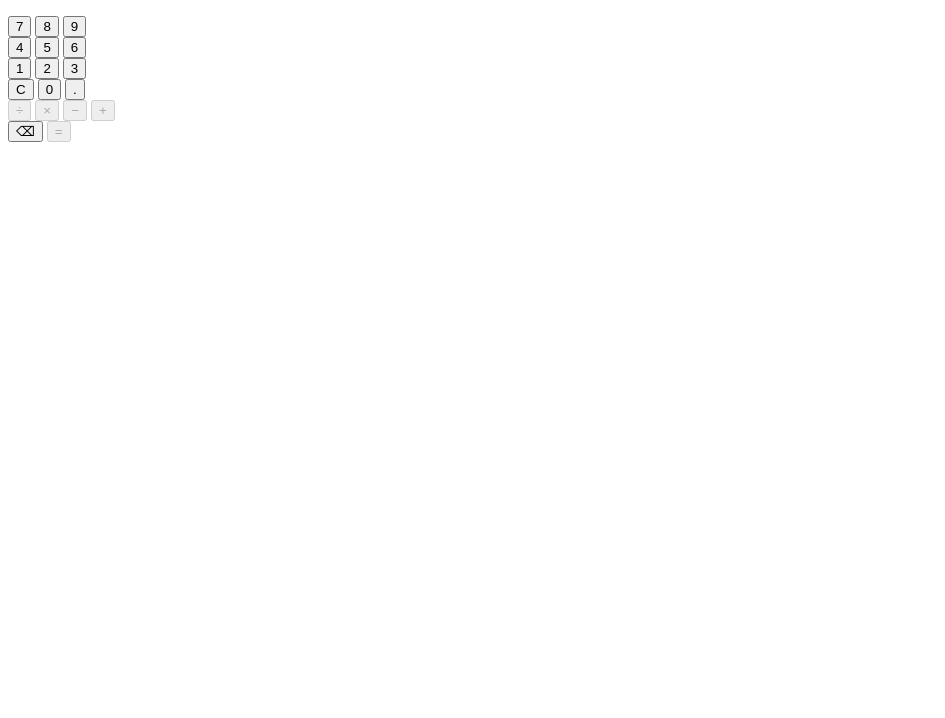
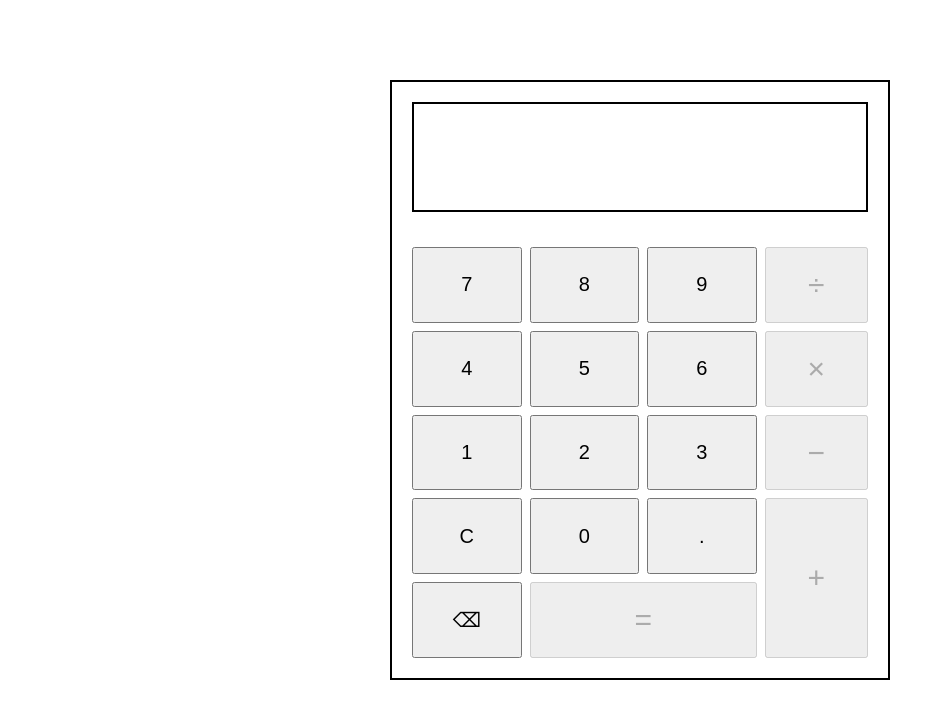
Before and after one commit to potaytocheeps/calculator, a plain HTML site: page index.html in a window 1280 px wide. Shown: the whole page, without its empty margins (0-945 px from the left). Drawn offline with Linux system fonts and the light colour scheme.

Commit message:
Modify layout and content structure of calculator
Also created styles.css and added a link to it from the index.html
file.

```diff
--- a/index.html
+++ b/index.html
@@ -4,6 +4,7 @@
   <meta charset="UTF-8">
   <title>Calculator</title>
   <script src="script.js" defer></script>
+  <link rel="stylesheet" href="./styles.css">
 </head>
 <body>
   <div class="calculator-container">
@@ -37,6 +38,11 @@
             <button class="button-0 number-button">0</button>
             <button class="button-decimal">.</button>
           </div>
+
+          <div class="miscellaneous-buttons-container row">
+            <button class="button-backspace">&#x232B;</button>
+            <button class="button-equals">=</button>
+          </div>
         </div>
 
         <div class="operator-buttons-container">
@@ -46,11 +52,6 @@
           <button class="button-add operator-button">&plus;</button>
         </div>
       </div>
-
-      <div class="miscellaneous-buttons-container">
-        <button class="button-backspace">&#x232B;</button>
-        <button class="button-equals">=</button>
-      </div>
     </div>
   </div>
 </body>
--- /dev/null
+++ b/styles.css
@@ -0,0 +1,100 @@
+* {
+  box-sizing: border-box;
+}
+
+body {
+  display: flex;
+  justify-content: center;
+  margin: 0;
+}
+
+/* Calculator Container */
+
+.calculator-container {
+  display: flex;
+  flex-direction: column;
+  width: 500px;
+  height: 600px;
+  border: black solid 2px;
+  margin-top: 80px;
+}
+
+/* Display Container */
+
+.display-container {
+  height: 130px;
+  display: flex;
+  justify-content: flex-end;
+  padding: 20px 20px 0px;
+}
+
+.display-message {
+  flex: 1;
+  border: black solid 2px;
+  text-align: end;
+  margin: 0;
+  font-size: 90px;
+}
+
+/* All Buttons */
+
+.buttons-container {
+  display: flex;
+  flex-direction: column;
+  flex: 1;
+  margin-top: 15px;
+  padding: 20px;
+  gap: 8px;
+}
+
+.number-and-operator-buttons-container {
+  display: flex;
+  flex: 1;
+}
+
+.number-and-operator-buttons-container,
+.number-buttons-container,
+.operator-buttons-container,
+.miscellaneous-buttons-container,
+.row {
+  gap: 8px;
+}
+
+button {
+  flex: 1 1 0;
+  font-size: 20px;
+}
+
+/* Number Buttons */
+
+.number-buttons-container {
+  display: flex;
+  flex-direction: column;
+  flex: 3;
+}
+
+.row {
+  flex: 1;
+  display: flex;
+}
+
+/* Operator Buttons */
+
+.operator-buttons-container {
+  display: flex;
+  flex-direction: column;
+  flex: 0.9;
+}
+
+.button-add {
+  flex: 2.2;
+}
+
+.operator-button,
+.button-equals {
+  font-size: 30px;
+}
+
+.button-equals {
+  flex: 2.25;
+}
```
